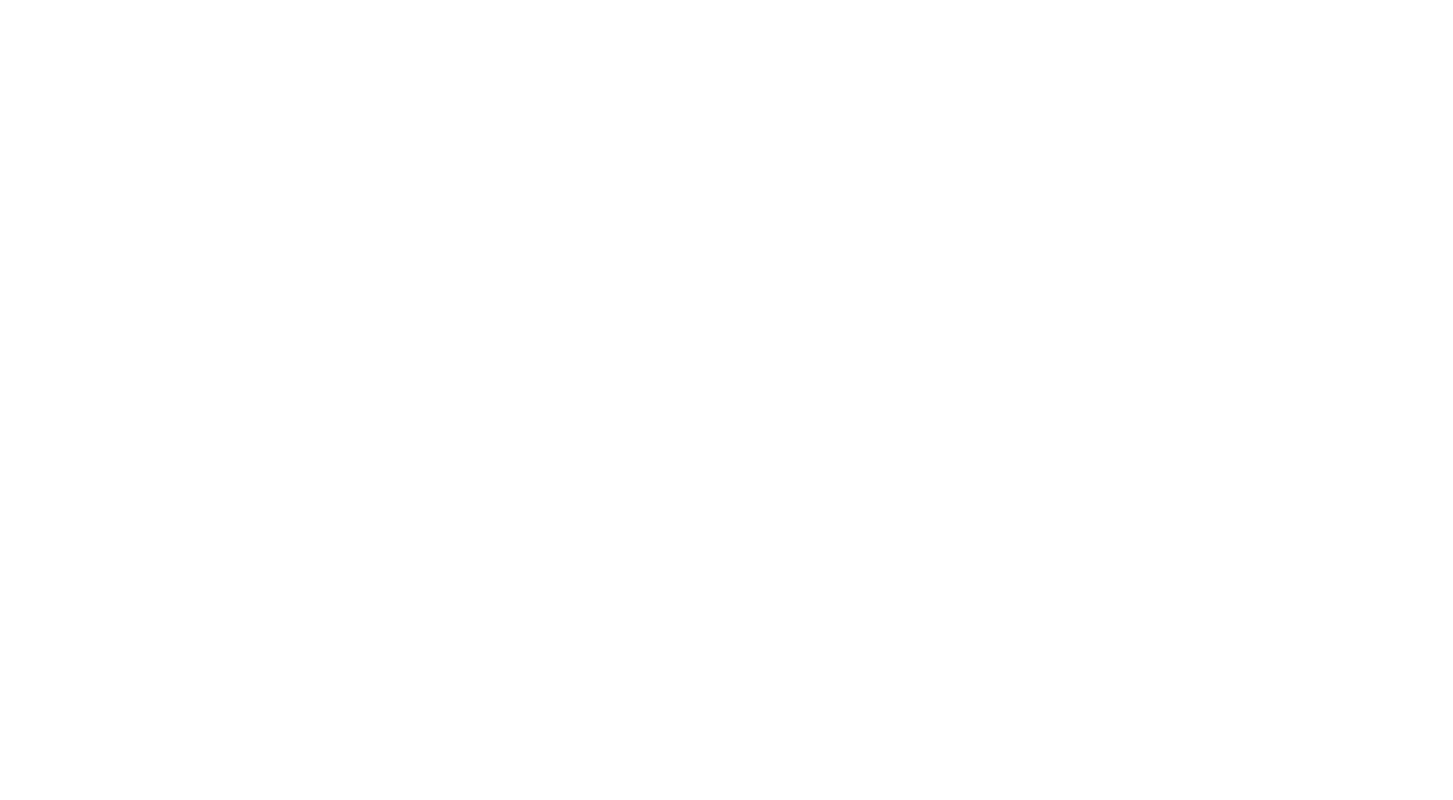
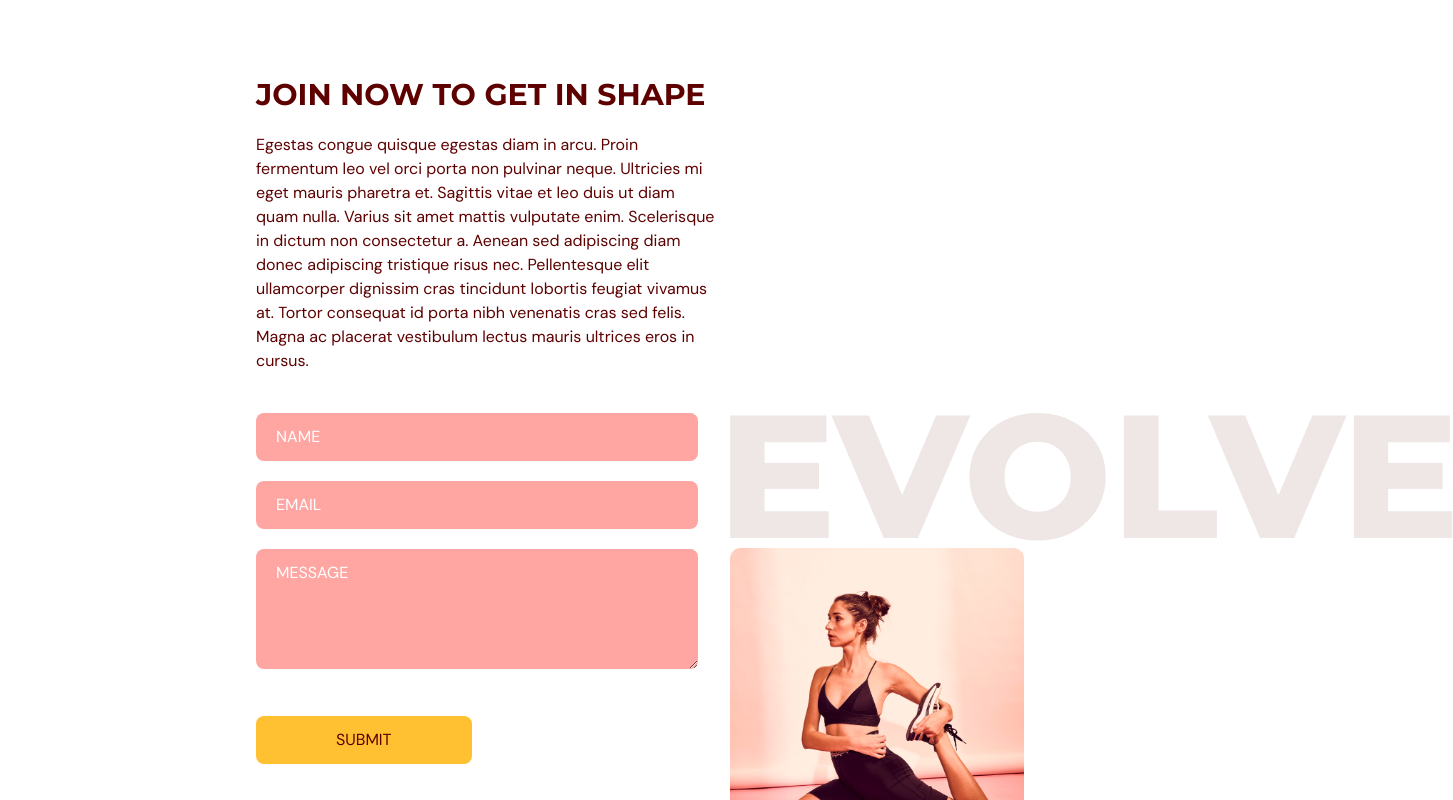
Before and after one commit to James-Muralles/gym-typescript, a React (Vite) app: page / in a window 1280 px wide. Shown: the part 3140-3940 px from the top of the page, 1453 px wide, since content can reach past the window. Before the commit the page ends 3121 px from the top, so only its background shows below. Built offline with nearby package versions, Linux system fonts and the light colour scheme.

Commit message:
contact us finished

```diff
--- a/package.json
+++ b/package.json
@@ -14,7 +14,8 @@
     "framer-motion": "^10.12.18",
     "react": "^18.2.0",
     "react-anchor-link-smooth-scroll": "^1.0.12",
-    "react-dom": "^18.2.0"
+    "react-dom": "^18.2.0",
+    "react-hook-form": "^7.45.4"
   },
   "devDependencies": {
     "@types/node": "^20.4.1",
--- a/src/App.tsx
+++ b/src/App.tsx
@@ -4,6 +4,7 @@ import { SelectedPage } from "@/shared/types";
 import Home from '@/scenes/home';
 import Benefits from '@/scenes/benefits';
 import OurClasses from '@/scenes/ourClasses';
+import ContactUs from "./scenes/contactUs";
 
 
 
@@ -37,6 +38,7 @@ function App() {
     <Home setSelectedPage={setSelectedPage}/>
     <Benefits setSelectedPage={setSelectedPage}/>
     <OurClasses setSelectedPage={setSelectedPage}/>
+    <ContactUs setSelectedPage={setSelectedPage}/>
     </div>
   )
 
--- /dev/null
+++ b/src/scenes/contactUs/index.tsx
@@ -0,0 +1,151 @@
+import { SelectedPage } from "@/shared/types"
+import { motion } from "framer-motion"
+import { useForm } from "react-hook-form"
+import ConcactUsPageGraphic from "@/assets/ContactUsPageGraphic.png"
+import HText from "@/shared/HText"
+
+type Props = {
+    setSelectedPage: (value: SelectedPage) => voide
+}
+
+const ContactUs = ({setSelectedPage}: Props) => {
+
+
+    const inputStyles = `mb-5 w-full rounded-lg bg-primary-300 px-5 py-3 placeholder-white`
+
+    const {
+        register,
+        trigger,
+        formState: { errors }
+    } = useForm();
+
+    const onSubmit = async (e:any) =>{
+        const isValid = await trigger();
+        if(!isValid){
+            e.preventDefault();
+        }
+    }
+
+
+  return (
+    <section id="contactus" className="mx-auto w-3/5 pt-24 pb-32">
+        <motion.div
+        onViewportEnter={()=> setSelectedPage(SelectedPage.ContactUs)}>
+            {/* HEADER */}
+            <motion.div
+            className="md:w-3/5"
+            initial="hidden"
+            whileInView="visible"
+            viewport={{once:true, amount: 0.5}}
+            transition={{duration: 0.5}}
+            variants={{
+                hidden:{opacity: 0, x:-50},
+                visible:{opacity: 1, x:0}
+                }}
+                >
+                    <HText>
+                        <span className="text-primary--500">JOIN NOW</span> TO GET IN SHAPE
+                    </HText>
+                    <p className="my-5">
+                    Egestas congue quisque egestas diam in arcu. Proin fermentum leo vel orci porta non pulvinar neque. Ultricies mi eget mauris pharetra et. Sagittis vitae et leo duis ut diam quam nulla. Varius sit amet mattis vulputate enim. Scelerisque in dictum non consectetur a. Aenean sed adipiscing diam donec adipiscing tristique risus nec. Pellentesque elit ullamcorper dignissim cras tincidunt lobortis feugiat vivamus at. Tortor consequat id porta nibh venenatis cras sed felis. Magna ac placerat vestibulum lectus mauris ultrices eros in cursus.
+                    </p>
+
+            </motion.div>
+
+            {/* FORM AND IMAGE */}
+            <div className="mt-10 justify-between gap-8 md:flex">
+                <motion.div
+                className="mt-10 basis-3/5 md:mt-0"
+                initial="hidden"
+                whileInView="visible"
+                viewport={{once:true, amount: 0.5}}
+                transition={{duration: 0.5}}
+                variants={{
+                    hidden:{opacity: 0, y:50},
+                    visible:{opacity: 1, y:0}
+                        }}
+                >
+                    <form action="https://formsubmit.co/997af9cee26843f353a9e660d8df317a"
+                    target="_blank"
+                    onSubmit={onSubmit}
+                    method="POST">
+
+                        <input
+                        type="text"
+                        className={inputStyles}
+                        placeholder="NAME"
+                        {...register("name", {
+                            required: true,
+                            maxLength:100,
+                        })}
+                        />
+                        {errors.name && (
+                            <p className="mt-1 text-primary-500">
+                                {errors.name.type === "required" && "This field is required."}
+                                {errors.name.type === "maxLength" && "Max length is 100 characters."}
+
+                            </p>
+                        )}
+                        <input
+                        type="text"
+                        className={inputStyles}
+                        placeholder="EMAIL"
+                        {...register("email", {
+                            required: true,
+                            pattern: /^[A-Z0-9._%+-]+@[A-Z0-9.-]+\.[A-Z]{2,}$/i,
+                        })}
+                        />
+                        {errors.name && (
+                            <p className="mt-1 text-primary-500">
+                                {errors.email.type === "required" && "This field is required."}
+                                {errors.email.type === "pattern" && "Invalid email address."}
+
+                            </p>
+                        )}
+                        <textarea
+                        rows={4}
+                        cols={50}
+                        className={inputStyles}
+                        placeholder="MESSAGE"
+                        {...register("message", {
+                            required: true,
+                            maxLength:2000,
+                        })}
+                        />
+                        {errors.name && (
+                            <p className="mt-1 text-primary-500">
+                                {errors.message.type === "required" && "This field is required."}
+                                {errors.message.type === "maxLength" && "Max length is 2000 characters."}
+
+                            </p>
+                        )}
+                        <button type="submit"
+                        className="mt-5 bg-secondary-500 rounded-lg px-20 py-3 transition duration-500 hover:text-white ">
+                            SUBMIT
+                        </button>
+                    </form>
+                </motion.div>
+                <motion.div
+                className="relative mt-16 basis-2/5 md:mt-0"
+                initial="hidden"
+                whileInView="visible"
+                viewport={{once:true, amount: 0.5}}
+                transition={{duration: 0.5}}
+                variants={{
+                    hidden:{opacity: 0, y:50},
+                    visible:{opacity: 1, y:0}
+                        }}>
+                            <div className="md:before:content-evolvetext w-full absolute before:-bottom-20 beofre:-right-10 before:z-[-1]">
+                                <img className="w-full" src={ConcactUsPageGraphic} alt="contact-us-page-graphic" />
+                            </div>
+
+                </motion.div>
+            </div>
+
+
+            </motion.div>
+    </section>
+  )
+}
+
+export default ContactUs
```
Also changed, not shown: 1 other file (tests, documents, lock files or other folders).
